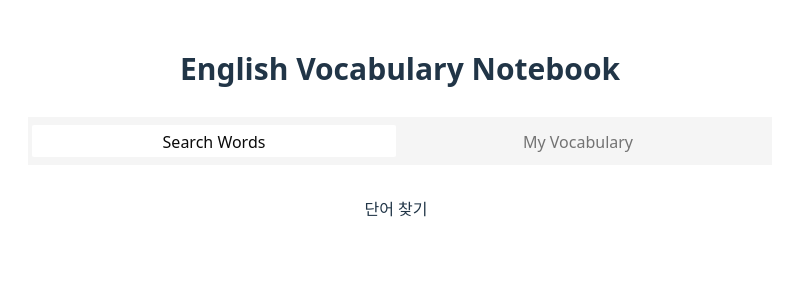
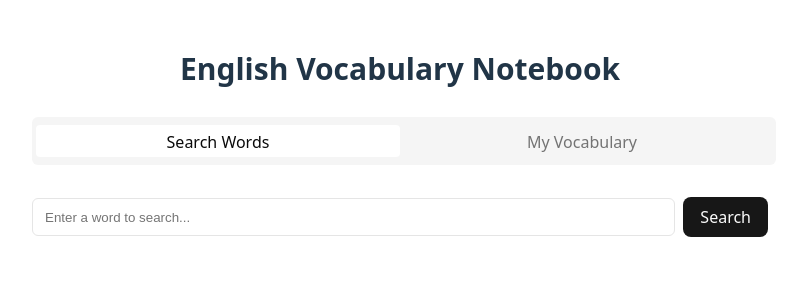
Before and after one commit to CSHhyeon/english-vocabulary, a React (Vite) app: page / in a window 1280 px wide. Shown: the top 300 px of the page, without its empty margins (240-1039 px from the left). Built offline with nearby package versions, Linux system fonts and the light colour scheme.

Commit message:
2025_04_01

```diff
--- a/src/App.css
+++ b/src/App.css
@@ -1,7 +1,15 @@
 #root {
-  max-width: 1280px;
+  width: 100%;
+  max-width: 736px;
   min-height: 100vh;
-  margin: 0 auto;
   padding: 2rem;
-  text-align: center;
 }
+
+html, body {
+  margin: 0;
+  padding: 0;
+  height: 100%;
+  display: flex;
+  justify-content: center;
+  align-items: flex-start;
+}
--- a/src/components/SearchWords.jsx
+++ b/src/components/SearchWords.jsx
@@ -1,8 +1,74 @@
+import styled from 'styled-components';
+import { useState } from 'react'
+import { Word } from './Word';
+
 export function SearchWords() {
+
+  const [inputWord, setInputWord] = useState('');
+  const [loading, setLoading] = useState(false);
+  const [word, setWord] = useState('');
+  const [show, setShow] = useState(false);
+
+  const search = async (word) => {
+    if (!word.trim()) return;
+
+    setLoading(true);
+    try {
+      const response = await fetch(`https://api.dictionaryapi.dev/api/v2/entries/en/${word}`);
+      const result = await response.json();
+      setWord(result[0]);
+      setShow(true);
+    } catch (error) {
+      console.error(`잘못된 요청입니다. ${error.message}`);
+    } finally {
+      setLoading(false);
+    }
+  };
 
   return(
     <>
-      <div>단어 찾기</div>
+      <SearchWrapper>
+        <SearchInput type="text" placeholder="Enter a word to search..." onChange={ (e)=>{ setInputWord(e.target.value); }}></SearchInput>
+        <SearchButton onClick={() => search(inputWord)} disabled={loading}>
+        { loading ? 'Searching...Search' : 'Search' }
+        </SearchButton>
+      </SearchWrapper>
+
+      {
+        show && <Word word={word}/>
+      }
     </>
   );
 }
+
+const SearchWrapper = styled.div`
+  display: flex;
+  align-items: center;
+  width: 100%;
+  gap: 8px;
+`;
+
+const SearchInput = styled.input`
+  flex: 1;
+  height: 20px;
+  padding: 8px 12px;
+  border: 1px solid #E5E5E5;
+  border-radius: 6px;
+
+  &:focus {
+    outline-color: black;
+  }
+`;
+
+const SearchButton = styled.button`
+  color: #FAFAFA;
+  background-color: #171717;
+  height: 40px;
+  padding: 8px 16px;
+  cursor: pointer;
+
+  &:disabled {
+    background-color: #555;
+    cursor: not-allowed;
+  }
+`;
--- /dev/null
+++ b/src/components/Word.jsx
@@ -0,0 +1,84 @@
+
+import styled from 'styled-components';
+import { use, useEffect, useState } from 'react'
+
+export function Word({ word }) {
+  console.log('-------------')
+  console.log(word);
+  console.log(word.meanings);
+
+  return (
+    <WordWrapper>
+      <WordNameWrapper>
+        <WordNameAndNoun>
+          <WordName>{ word.word }</WordName>
+          <WordNoun>{ word.phonetic }</WordNoun>
+        </WordNameAndNoun>
+        <AddToVocaButton>+  Add to Vocabulary</AddToVocaButton>
+      </WordNameWrapper>
+
+      <WordDefinition>
+        {
+          word.meanings.map(function(meaning, i) {
+            return (
+              <>
+                <div>{ meaning.partOfSpeech }</div>
+                {
+                  meaning.definitions.map(function(def, i) {
+                    <div>`${i}. ${def}`</div>
+                  })
+                }
+              </>
+            );
+          })
+        }
+      </WordDefinition>
+    </WordWrapper>
+  );
+}
+
+const WordWrapper = styled.div`
+  display: flex;
+  flex-direction: column;
+
+  width: 100%;
+  margin: 24px 0px 0px;
+  border: 1px solid #E5E5E5;
+`;
+
+const WordNameWrapper = styled.div`
+  height: 100px;
+  padding: 24px;
+
+  display: flex;
+  flex-direction: row;
+  justify-content: space-between;
+`;
+
+const WordNameAndNoun = styled.div`
+  display: flex;
+  flex-direction: column;
+`;
+
+const WordName = styled.div`
+  color: #0A0A0A;
+  font-size: 24px;
+  font-weight: 600;
+`;
+
+const WordNoun = styled.div`
+  color: #737373
+  font-size: 14px;
+`;
+
+const AddToVocaButton = styled.button`
+  color: #FAFAFA;
+  background-color: #171717;
+  padding: 8px 16px;
+  height: 40px;
+`;
+
+// 단어 정의
+const WordDefinition = styled.div`
+  padding: 0px 24px 24px;
+`;
--- a/src/styles/Header.styles.jsx
+++ b/src/styles/Header.styles.jsx
@@ -15,6 +15,7 @@ export const TabWrapper = styled.div`
   padding: 4px;
   display: flex;
   align-items: center;
+  border-radius: 6px;
 `;
 
 export const TabButton= styled.button`
@@ -22,7 +23,7 @@ export const TabButton= styled.button`
   height: 32px;
   border: none;
   padding: 6px 12px;
-  border-radius: 2px;
+  border-radius: 4px;
 
   background-color: ${({ $active }) => ($active ? '#FFFFFF' : 'transparent')};
   color: ${({ $active }) => ($active ? '#0A0A0A' : '#737373')};
```
